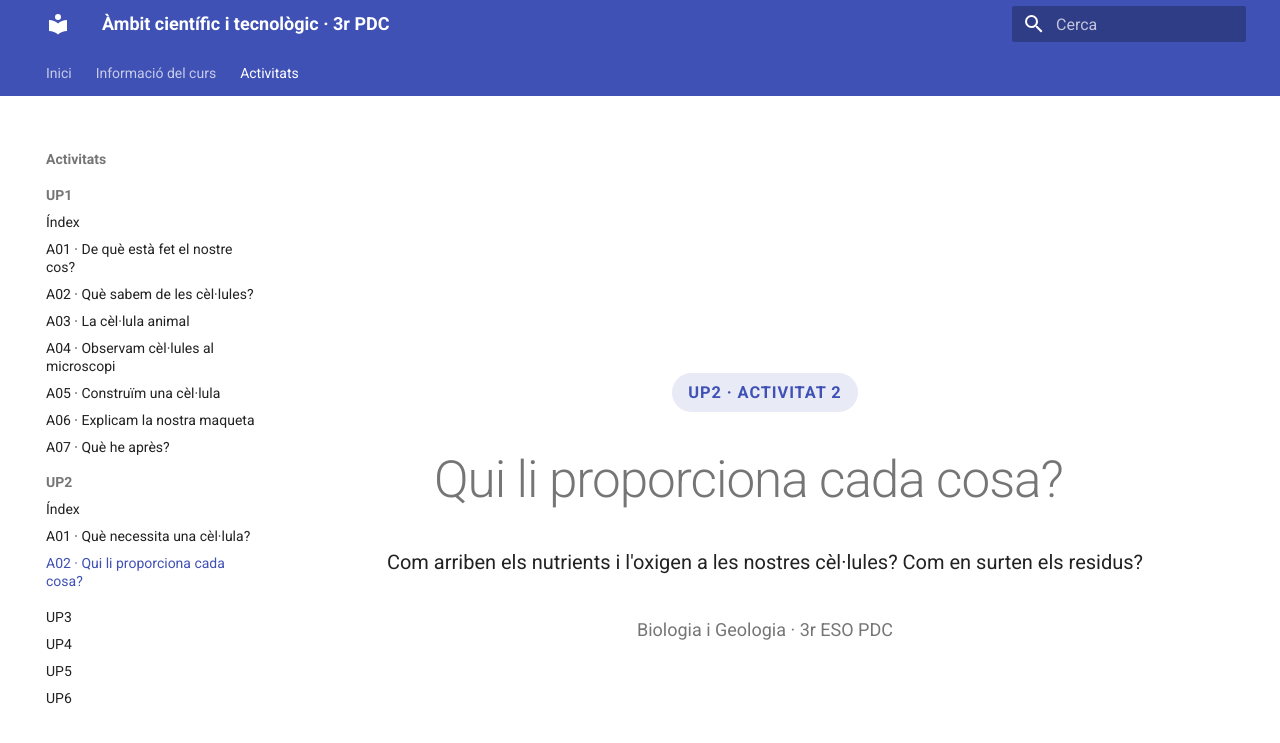
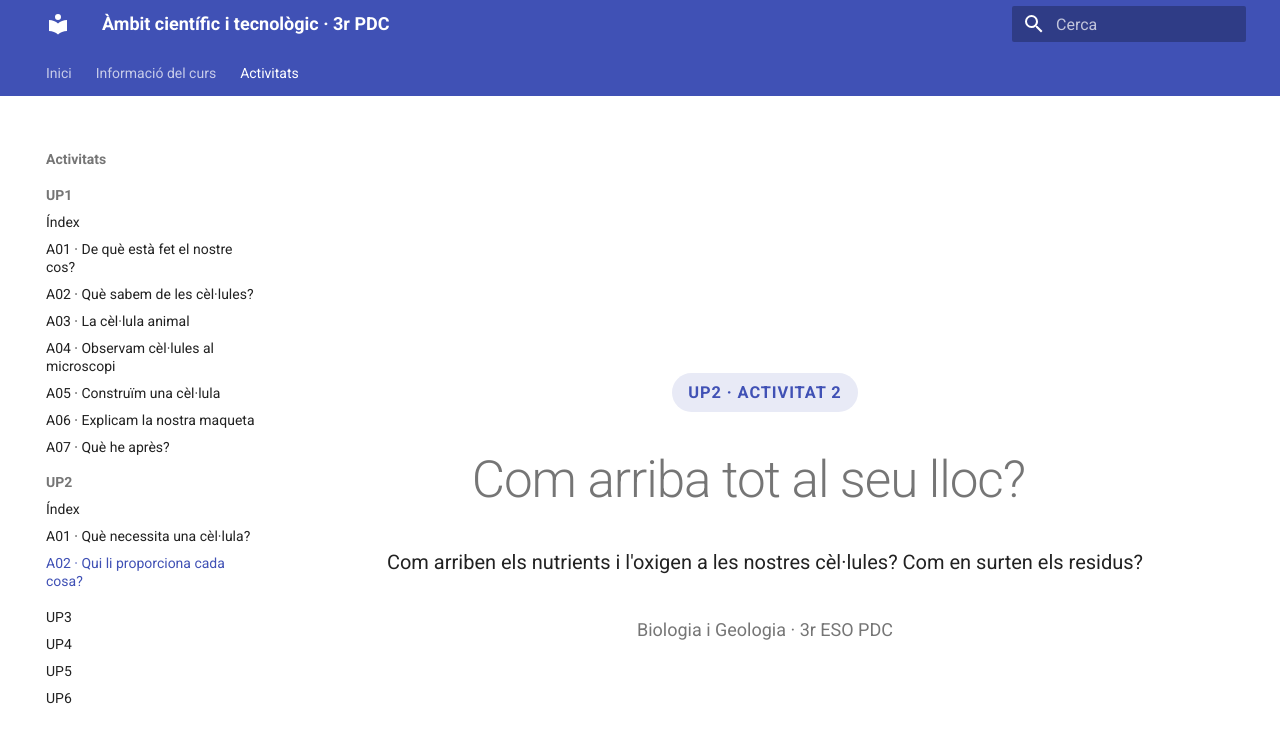
Before and after one commit to saloma-ui/3pdc, an MkDocs documentation site: the page built from docs/activitats/up2/a02_up02/index.md, in a window 1280 px wide and 900 px high. Shown: the top 743 px of the window. Built offline with MkDocs 1.6.1 and Material for MkDocs 9.7.7, drawn with Linux system fonts in a browser that asks for light colours.

Commit message:
Actualitza el títol de l'A02-UP2: Com arriba tot al seu lloc?

```diff
--- a/docs/activitats/up2/a02_up02/index.md
+++ b/docs/activitats/up2/a02_up02/index.md
@@ -1,5 +1,5 @@
 ---
-title: "A02 · Qui li proporciona cada cosa?"
+title: "A02 · Com arriba tot al seu lloc?"
 hide:
   - toc
 ---
@@ -33,7 +33,7 @@ PRECISIÓ:
 
 <span class="pv-etapa">UP2 · Activitat 2</span>
 
-# Qui li proporciona cada cosa?
+# Com arriba tot al seu lloc?
 
 Com arriben els nutrients i l'oxigen a les nostres cèl·lules? Com en surten els residus?
 
```
